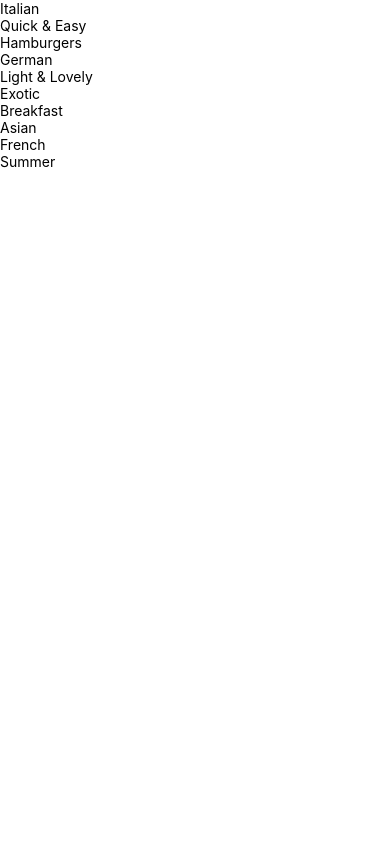
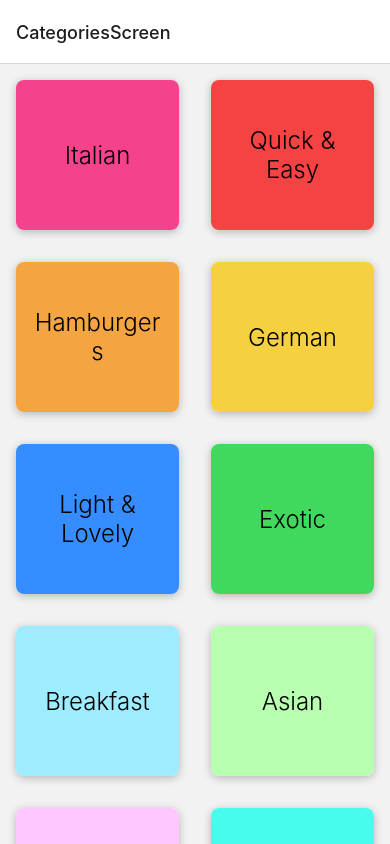
Before and after one commit to Frontier-Solutions/mealsApp, a React Native app: screen / in a window 390 px wide. Built offline with nearby package versions, Linux system fonts and the light colour scheme.

Commit message:
basic navigation

```diff
--- a/App.js
+++ b/App.js
@@ -1,27 +1,28 @@
 import { StatusBar } from "expo-status-bar";
 import { StyleSheet, Text, View } from "react-native";
+import { NavigationContainer } from "@react-navigation/native";
+import { createNativeStackNavigator } from "@react-navigation/native-stack";
+
 import CategoriesScreen from "./screens/CategoriesScreen";
+import MealsScreen from "./screens/MealsScreen";
+
+const Stack = createNativeStackNavigator();
 
 export default function App() {
   return (
-    // <View style={styles.container}>
-    //   <Text style={styles.text}>Hello World!!!!</Text>
-    //   <StatusBar style="auto" />
-    // </View>
+    <>
+      <StatusBar style="dark" />
 
-    <CategoriesScreen />
+      <NavigationContainer>
+        <Stack.Navigator>
+          <Stack.Screen name="CategoriesScreen" component={CategoriesScreen} />
+          <Stack.Screen name="MealsScreen" component={MealsScreen} />
+        </Stack.Navigator>
+      </NavigationContainer>
+    </>
   );
 }
 
 const styles = StyleSheet.create({
-  container: {
-    flex: 1,
-    backgroundColor: "#fff",
-    alignItems: "center",
-    justifyContent: "center",
-  },
-  text: {
-    alignSelf: "stretch",
-    textAlign: "center",
-  },
+  container: {},
 });
--- a/app.json
+++ b/app.json
@@ -5,6 +5,7 @@
     "version": "1.0.0",
     "orientation": "portrait",
     "icon": "./assets/icon.png",
+    "backgroundColor": "#24180f",
     "splash": {
       "image": "./assets/splash.png",
       "resizeMode": "contain",
--- a/components/CategoryGridTile.js
+++ b/components/CategoryGridTile.js
@@ -1,11 +1,18 @@
-import { Pressable, View, Text } from "react-native";
+import { Pressable, View, Text, StyleSheet, Platform } from "react-native";
 
-function CategoryGridTile({ title, color }) {
+function CategoryGridTile({ title, color, onPress }) {
   return (
-    <View>
-      <Pressable>
-        <View>
-          <Text>{title}</Text>
+    <View style={styles.gridItem}>
+      <Pressable
+        android_ripple={{ color: "#ccc" }}
+        style={({ pressed }) => [
+          styles.button,
+          pressed ? styles.buttonPressed : null,
+        ]}
+        onPress={onPress}
+      >
+        <View style={[styles.innerView, { backgroundColor: color }]}>
+          <Text style={styles.title}>{title}</Text>
         </View>
       </Pressable>
     </View>
@@ -13,3 +20,38 @@ function CategoryGridTile({ title, color }) {
 }
 
 export default CategoryGridTile;
+
+const styles = StyleSheet.create({
+  gridItem: {
+    flex: 1,
+    margin: 16,
+    height: 150,
+    borderRadius: 8,
+    elevation: 5,
+    shadowColor: "black",
+    backgroundColor: "white",
+    shadowOpacity: 0.25,
+    shadowOffset: { width: 0, height: 2 },
+    shadowRadius: 8,
+    overflow: Platform.OS === "android" ? "hidden" : "visible",
+  },
+  button: {
+    flex: 1,
+  },
+  buttonPressed: {
+    opacity: 0.5,
+  },
+  innerView: {
+    flex: 1,
+    padding: 16,
+    borderRadius: 8,
+    alignItems: "center",
+    justifyContent: "center",
+  },
+  title: {
+    fontWeight: "300",
+    fontSize: 24,
+    alignSelf: "stretch",
+    textAlign: "center",
+  },
+});
--- /dev/null
+++ b/components/MealItem.js
@@ -0,0 +1,65 @@
+import { View, Text, Image, StyleSheet, Pressable } from "react-native";
+
+function MealItem({ title, imageUrl, duration, complexity, affordability }) {
+  return (
+    <View style={styles.container}>
+      <Pressable
+        style={({ pressed }) => [
+          styles.button,
+          pressed ? styles.buttonPressed : null,
+        ]}
+        // onPress={}
+      >
+        <Image style={styles.image} source={{ uri: imageUrl }} />
+        <Text style={styles.title}>{title}</Text>
+
+        <View style={styles.detailsContainer}>
+          <Text style={styles.detailsText}>{duration}m</Text>
+          <Text style={styles.detailsText}>{complexity.toUpperCase()}</Text>
+          <Text style={styles.detailsText}>{affordability.toUpperCase()}</Text>
+        </View>
+      </Pressable>
+    </View>
+  );
+}
+
+export default MealItem;
+
+const styles = StyleSheet.create({
+  container: {
+    margin: 16,
+    borderRadius: 8,
+    overflow: "hidden",
+    backgroundColor: "white",
+    elevation: 4,
+  },
+  button: {
+    flex: 1,
+  },
+  buttonPressed: {
+    opacity: 0.5,
+  },
+  image: {
+    width: "100%",
+    height: 200,
+  },
+  title: {
+    fontWeight: "bold",
+    textAlign: "center",
+    fontSize: 24,
+    margin: 8,
+  },
+  detailsContainer: {
+    flexDirection: "row",
+    alignItems: "center",
+    justifyContent: "center",
+    padding: 8,
+  },
+  detailsText: {
+    marginHorizontal: 4,
+    paddingHorizontal: 4,
+    fontSize: 12,
+    alignSelf: "stretch",
+    textAlign: "center",
+  },
+});
--- a/package.json
+++ b/package.json
@@ -10,11 +10,15 @@
     "eject": "expo eject"
   },
   "dependencies": {
+    "@react-navigation/native": "^6.1.9",
+    "@react-navigation/native-stack": "^6.9.17",
     "expo": "^49.0.0",
     "expo-status-bar": "~1.6.0",
     "react": "18.2.0",
     "react-dom": "18.2.0",
     "react-native": "0.72.6",
+    "react-native-safe-area-context": "4.6.3",
+    "react-native-screens": "~3.22.0",
     "react-native-web": "~0.19.6"
   },
   "devDependencies": {
--- a/screens/CategoriesScreen.js
+++ b/screens/CategoriesScreen.js
@@ -3,18 +3,29 @@ import CategoryGridTile from "../components/CategoryGridTile";
 
 import { CATEGORIES } from "../data/dummy-data";
 
-function renderCategoryItem(itemData) {
-  return (
-    <CategoryGridTile title={itemData.item.title} color={itemData.item.color} />
-  );
-}
+function CategoriesScreen({ navigation }) {
+  function renderCategoryItem(itemData) {
+    function pressHandler() {
+      navigation.navigate("MealsScreen", {
+        categoryId: itemData.item.id,
+      });
+    }
 
-function CategoriesScreen() {
+    return (
+      <CategoryGridTile
+        title={itemData.item.title}
+        color={itemData.item.color}
+        onPress={pressHandler}
+      />
+    );
+  }
+
   return (
     <FlatList
       data={CATEGORIES}
       keyExtractor={(item) => item.id}
       renderItem={renderCategoryItem}
+      numColumns={2}
     />
   );
 }
--- /dev/null
+++ b/screens/MealsScreen.js
@@ -0,0 +1,46 @@
+import { View, FlatList, Text, StyleSheet } from "react-native";
+import MealItem from "../components/MealItem";
+
+import { MEALS } from "../data/dummy-data";
+
+function MealsScreen({ route }) {
+  const catId = route.params.categoryId;
+
+  const displayedMeals = MEALS.filter((mealItem) => {
+    return mealItem.categoryIds.indexOf(catId) >= 0;
+  });
+
+  function renderMealItem(itemData) {
+    const item = itemData.item;
+
+    const mealItemProps = {
+      title: item.title,
+      imageUrl: item.imageUrl,
+      ingredients: item.ingredients,
+      duration: item.duration,
+      complexity: item.complexity,
+      affordability: item.affordability,
+    };
+
+    return <MealItem {...mealItemProps} />;
+  }
+
+  return (
+    <View style={styles.container}>
+      <FlatList
+        data={displayedMeals}
+        keyExtractor={(item) => item.id}
+        renderItem={renderMealItem}
+      />
+    </View>
+  );
+}
+
+export default MealsScreen;
+
+const styles = StyleSheet.create({
+  container: {
+    flex: 1,
+    padding: 16,
+  },
+});
```
